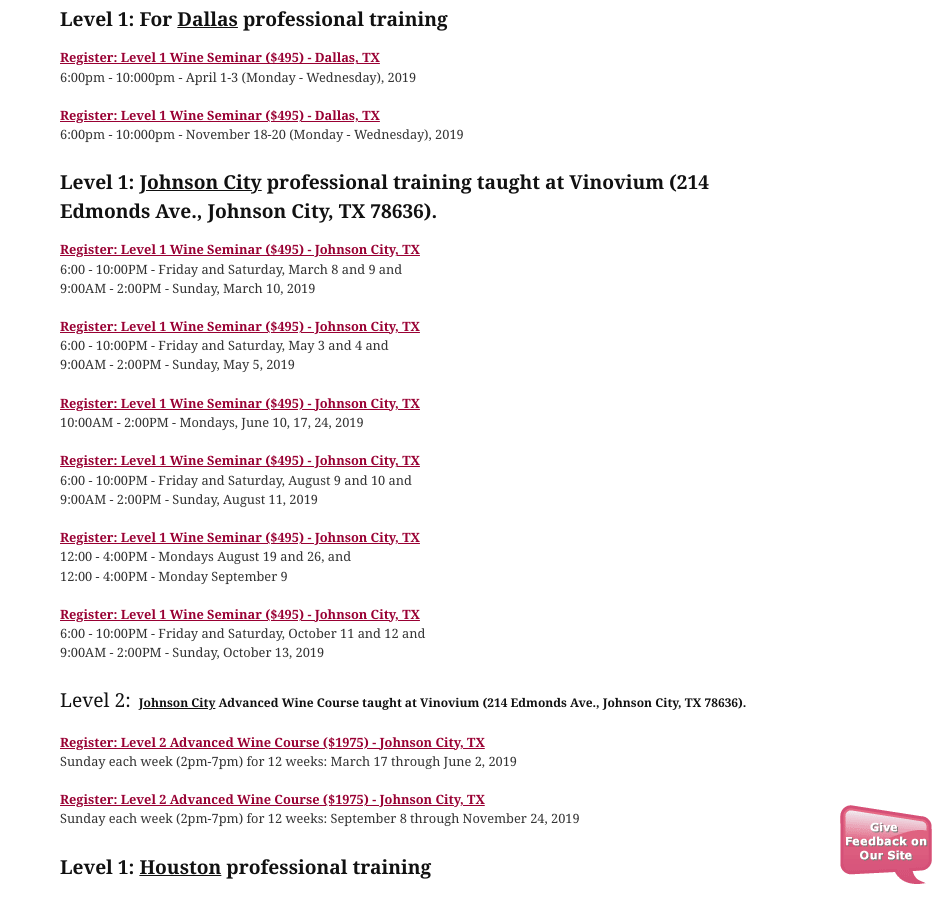
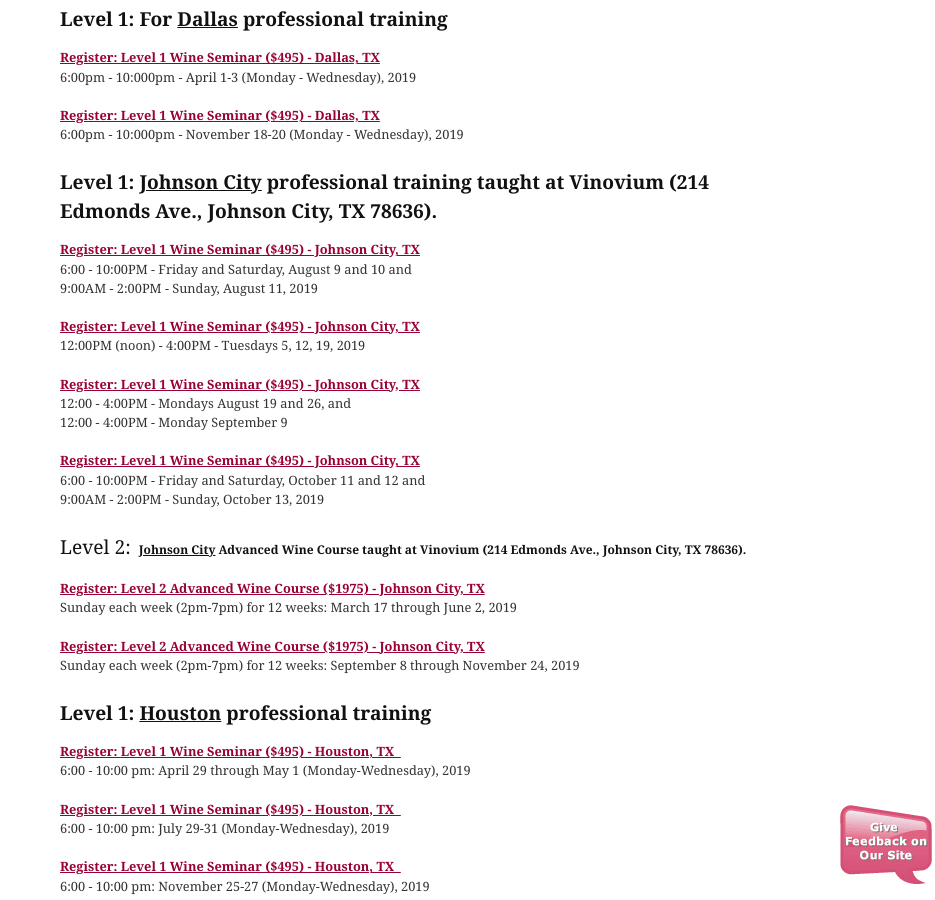
Before and after one commit to CKDev/internationalwineguild.com, a Jekyll site: the page built from texas-wine-school.html, in a window 1280 px wide and 900 px high, scrolled down 2148 px. Shown: the whole window, without its empty margins (345-1280 px from the left). Built offline with Jekyll 4.4.1, drawn with Linux system fonts in a browser that asks for light colours; a script that is not in the unit is left out; comment, search, counter and statistics services are not loaded.

Commit message:
Update texas-wine-school.html

```diff
--- a/texas-wine-school.html
+++ b/texas-wine-school.html
@@ -40,7 +40,6 @@
       Level 1 Wine Seminar ($495) - Austin, TX - Staybridge&nbsp;<br>
     </strong></a>9:00am - 1:00pm; Saturday, November 16 and 9:00am-6:00pm Sunday, November 17, 2019</p>
 <h3>Level 1: <u>Austin</u> Spirits Seminar taught at Staybridge Suites</h3>
-
 <p><a class="ga-track"
     href="http://ww4.aitsafe.com/cf/add.cfm?userid=6714687&amp;product=Level+1+Spirits+Seminar+Austin++-++11/9-10/2019&amp;price=495&amp;return=www.internationalwineguild.com/texas-wine-school"><strong>Register:
       Level 1 Spirits Seminar ($495) - Austin, TX&nbsp;<br>
@@ -101,27 +100,15 @@
 </h3>
 
 <p><a class="ga-track"
-    href="http://ww4.aitsafe.com/cf/add.cfm?userid=6714687&amp;product=Level+1+Wine+Seminar+Johnson City++-++3/08-09/2019&amp;price=495&amp;return=www.internationalwineguild.com/texas-wine-school"><strong>Register:
-      Level 1 Wine Seminar ($495) - Johnson City, TX<br>
-    </strong></a> 6:00 - 10:00PM - Friday and Saturday, March 8 and 9 and<br>
-  9:00AM - 2:00PM - Sunday, March 10, 2019</p>
-
-<p><a class="ga-track"
-    href="http://ww4.aitsafe.com/cf/add.cfm?userid=6714687&amp;product=Level+1+Wine+Seminar+Johnson City++-++5/03-05/2019&amp;price=495&amp;return=www.internationalwineguild.com/texas-wine-school"><strong>Register:
-      Level 1 Wine Seminar ($495) - Johnson City, TX<br>
-    </strong></a>6:00 - 10:00PM - Friday and Saturday, May 3 and 4 and<br>
-  9:00AM - 2:00PM - Sunday, May 5, 2019</p>
-
-<p><a class="ga-track"
-    href="http://ww4.aitsafe.com/cf/add.cfm?userid=6714687&amp;product=Level+1+Wine+Seminar+Johnson City++-++6/10-17-24/2019&amp;price=495&amp;return=www.internationalwineguild.com/texas-wine-school"><strong>Register:
-      Level 1 Wine Seminar ($495) - Johnson City, TX<br>
-    </strong></a>10:00AM - 2:00PM - Mondays, June 10, 17, 24, 2019</p>
-
-<p><a class="ga-track"
     href="http://ww4.aitsafe.com/cf/add.cfm?userid=6714687&amp;product=Level+1+Wine+Seminar+Johnson City++-++8/09-11/2019&amp;price=495&amp;return=www.internationalwineguild.com/texas-wine-school"><strong>Register:
       Level 1 Wine Seminar ($495) - Johnson City, TX<br>
     </strong></a>6:00 - 10:00PM - Friday and Saturday, August 9 and 10 and<br>
   9:00AM - 2:00PM - Sunday, August 11, 2019</p>
+
+<p><a class="ga-track"
+    href="http://ww4.aitsafe.com/cf/add.cfm?userid=6714687&amp;product=Level+1+Wine+Seminar+Johnson City++-++11/5-12-19/2019&amp;price=495&amp;return=www.internationalwineguild.com/texas-wine-school"><strong>Register:
+      Level 1 Wine Seminar ($495) - Johnson City, TX<br>
+    </strong></a>12:00PM (noon) - 4:00PM - Tuesdays 5, 12, 19, 2019</p>
 
 <p>
   <a class="ga-track"
```
